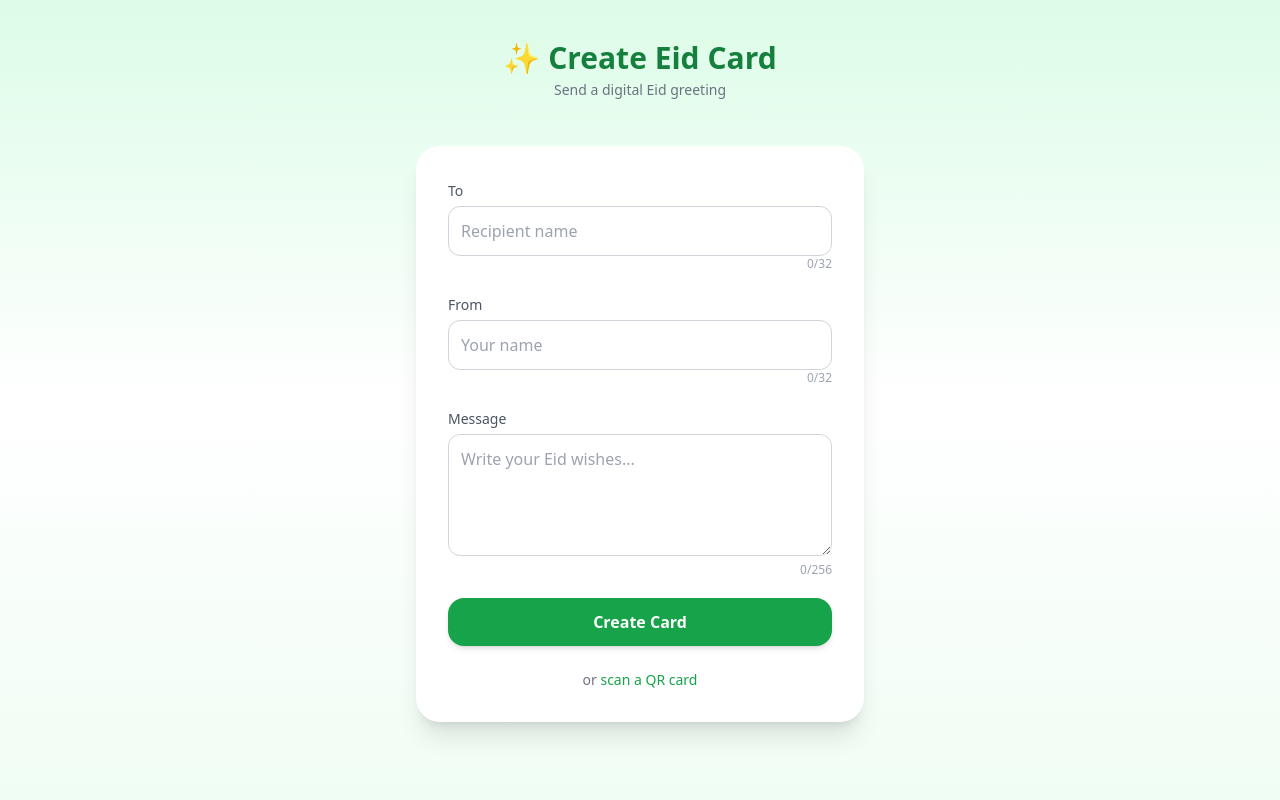
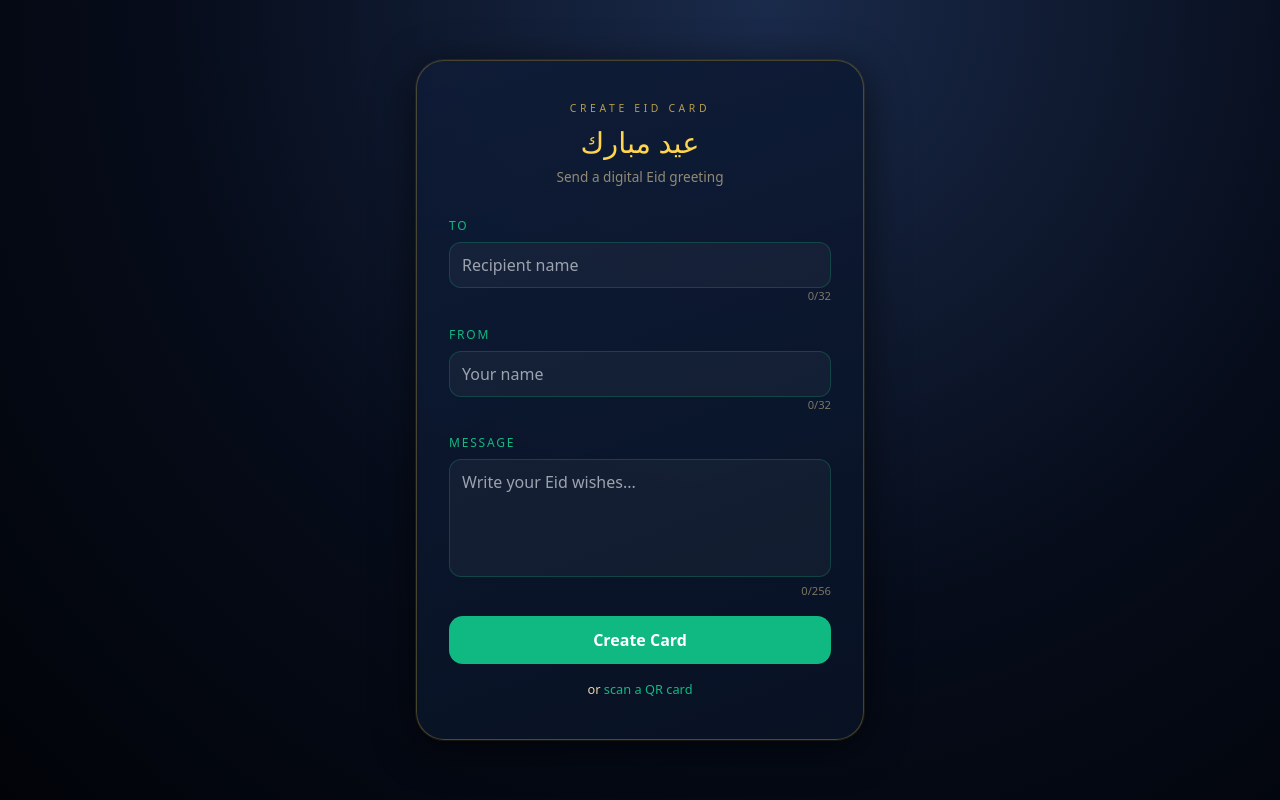
Before and after one commit to heronhoga/eid-fitr-card, a Nuxt app in the folder frontend/: page /create in a window 1280 px wide. Built offline with nearby package versions, Linux system fonts and the light colour scheme.

Commit message:
fix:fix layout

```diff
--- a/frontend/app/pages/create.vue
+++ b/frontend/app/pages/create.vue
@@ -100,121 +100,283 @@ async function submitForm() {
 </script>
 
 <template>
-  <div
-    class="min-h-screen bg-gradient-to-b from-green-100 via-white to-green-50 flex flex-col"
-  >
-    <!-- Header -->
-    <header class="text-center pt-10 pb-4">
-      <h1 class="text-3xl font-bold text-green-700">✨ Create Eid Card</h1>
-      <p class="text-gray-500 text-sm mt-1">Send a digital Eid greeting</p>
-    </header>
+  <div class="create-root">
+    <!-- Background -->
+    <div class="sky"></div>
 
-    <!-- Form Container -->
-    <main class="flex-1 flex items-center justify-center px-6 pb-12">
-      <div class="bg-white w-full max-w-md rounded-3xl shadow-xl p-8">
-        <form @submit.prevent="submitForm" class="space-y-5">
-          <div>
-            <label class="text-sm text-gray-600">To</label>
+    <main class="content-wrap">
+      <div class="create-card">
+        <!-- Header -->
+        <div class="header">
+          <p class="label">Create Eid Card</p>
+          <h1 class="arabic">عيد مبارك</h1>
+          <p class="subtitle">Send a digital Eid greeting</p>
+        </div>
+
+        <!-- Form -->
+        <form @submit.prevent="submitForm" class="form">
+          <!-- To -->
+          <div class="field">
+            <label>To</label>
             <input
               v-model="form.to"
               type="text"
               placeholder="Recipient name"
-              class="mt-1 w-full p-3 rounded-xl border border-gray-300 focus:ring-2 focus:ring-green-500"
+              maxlength="32"
               required
-              maxlength="32"
             />
-            <p class="text-xs text-gray-400 text-right">
-              {{ form.to.length }}/32
-            </p>
+            <span class="counter">{{ form.to.length }}/32</span>
           </div>
 
-          <div>
-            <label class="text-sm text-gray-600">From</label>
+          <!-- From -->
+          <div class="field">
+            <label>From</label>
             <input
               v-model="form.from"
               type="text"
               placeholder="Your name"
-              class="mt-1 w-full p-3 rounded-xl border border-gray-300 focus:ring-2 focus:ring-green-500"
+              maxlength="32"
               required
-              maxlength="32"
             />
-            <p class="text-xs text-gray-400 text-right">
-              {{ form.from.length }}/32
-            </p>
+            <span class="counter">{{ form.from.length }}/32</span>
           </div>
 
-          <div>
-            <label class="text-sm text-gray-600">Message</label>
+          <!-- Message -->
+          <div class="field">
+            <label>Message</label>
             <textarea
               v-model="form.description"
               rows="4"
+              maxlength="256"
               placeholder="Write your Eid wishes..."
-              class="mt-1 w-full p-3 rounded-xl border border-gray-300 focus:ring-2 focus:ring-green-500"
               required
-              maxlength="256"
             ></textarea>
-            <p class="text-xs text-gray-400 text-right">
-              {{ form.description.length }}/256
-            </p>
+            <span class="counter">{{ form.description.length }}/256</span>
           </div>
 
-          <button
-            type="submit"
-            class="w-full bg-green-600 hover:bg-green-700 text-white py-3 rounded-2xl font-semibold shadow-md transition active:scale-95"
-            :disabled="loading"
-          >
+          <!-- Submit -->
+          <button class="btn primary" :disabled="loading">
             {{ loading ? "Creating Card..." : "Create Card" }}
           </button>
 
-          <p v-if="error" class="text-red-500 text-sm text-center">
-            {{ error }}
-          </p>
-
-          <p v-if="success" class="text-green-600 text-sm text-center">
-            Card created successfully
-          </p>
+          <p v-if="error" class="error">{{ error }}</p>
+          <p v-if="success" class="success">Card created successfully</p>
         </form>
 
-        <p class="text-center mt-6 text-sm text-gray-500">
+        <p class="alt-link">
           or
-          <NuxtLink
-            to="/scan"
-            class="text-green-600 font-medium hover:underline"
-          >
-            scan a QR card
-          </NuxtLink>
+          <NuxtLink to="/scan">scan a QR card</NuxtLink>
         </p>
       </div>
     </main>
 
     <!-- QR Modal -->
-    <div
-      v-if="showQR"
-      class="fixed inset-0 bg-black/60 flex items-center justify-center z-50 px-4"
-    >
-      <div
-        class="bg-white rounded-3xl p-6 w-full max-w-sm text-center shadow-xl space-y-4"
-      >
-        <h2 class="text-xl font-semibold text-green-700">📷 Scan Your Card</h2>
+    <div v-if="showQR" class="modal">
+      <div class="modal-card">
+        <h2 class="modal-title">📷 Scan Your Card</h2>
 
-        <img :src="qrCodeUrl" alt="QR Code" class="mx-auto w-48 h-48" />
+        <img :src="qrCodeUrl" alt="QR Code" class="qr" />
 
-        <div class="space-y-2">
-          <button
-            @click="downloadQR"
-            class="w-full bg-white border border-green-600 text-green-600 py-2 rounded-xl font-medium hover:bg-green-50"
-          >
+        <div class="modal-actions">
+          <button @click="downloadQR" class="btn outline">
             Download QR Code
           </button>
 
-          <button
-            @click="closeQR"
-            class="w-full bg-green-600 text-white py-2 rounded-xl"
-          >
-            Close
-          </button>
+          <button @click="closeQR" class="btn primary">Close</button>
         </div>
       </div>
     </div>
   </div>
 </template>
+
+<style scoped>
+.create-root {
+  min-height: 100vh;
+  display: flex;
+  align-items: center;
+  justify-content: center;
+  background: #04060f;
+  overflow: hidden;
+}
+
+.sky {
+  position: fixed;
+  inset: 0;
+  background: radial-gradient(
+    ellipse at 60% 0%,
+    #1a2a4a 0%,
+    #060c1a 55%,
+    #010308 100%
+  );
+  z-index: 0;
+}
+
+.content-wrap {
+  position: relative;
+  z-index: 10;
+  width: 100%;
+  max-width: 480px;
+  padding: 1rem;
+}
+
+.create-card {
+  background: linear-gradient(
+    160deg,
+    rgba(15, 28, 55, 0.92),
+    rgba(8, 18, 36, 0.97)
+  );
+  border: 1px solid rgba(255, 210, 70, 0.25);
+  border-radius: 28px;
+  padding: 2.5rem 2rem;
+  color: #e8d5a0;
+  box-shadow:
+    0 0 0 1px rgba(255, 210, 70, 0.08),
+    0 8px 40px rgba(0, 0, 0, 0.6);
+}
+
+.header {
+  text-align: center;
+  margin-bottom: 1.5rem;
+}
+
+.label {
+  font-size: 0.65rem;
+  letter-spacing: 0.35em;
+  text-transform: uppercase;
+  color: #ffd54f;
+  opacity: 0.7;
+}
+
+.arabic {
+  font-size: 1.8rem;
+  color: #ffd54f;
+  margin-top: 4px;
+}
+
+.subtitle {
+  font-size: 0.85rem;
+  opacity: 0.6;
+  margin-top: 4px;
+}
+
+.form {
+  display: flex;
+  flex-direction: column;
+  gap: 1rem;
+}
+
+.field label {
+  font-size: 0.75rem;
+  letter-spacing: 0.15em;
+  text-transform: uppercase;
+  color: #10b981;
+}
+
+.field input,
+.field textarea {
+  width: 100%;
+  margin-top: 6px;
+  padding: 10px 12px;
+  border-radius: 12px;
+  border: 1px solid rgba(16, 185, 129, 0.25);
+  background: rgba(255, 255, 255, 0.04);
+  color: white;
+  outline: none;
+}
+
+.field textarea {
+  resize: none;
+}
+
+.counter {
+  display: block;
+  font-size: 0.7rem;
+  opacity: 0.5;
+  text-align: right;
+}
+
+.btn {
+  padding: 12px;
+  border-radius: 14px;
+  font-weight: 600;
+  cursor: pointer;
+  border: none;
+}
+
+.btn.primary {
+  background: #10b981;
+  color: white;
+}
+
+.btn.primary:hover {
+  background: #059669;
+}
+
+.btn.outline {
+  border: 1px solid #10b981;
+  color: #10b981;
+  background: transparent;
+}
+
+.error {
+  color: #ef9a9a;
+  font-size: 0.85rem;
+  text-align: center;
+}
+
+.success {
+  color: #10b981;
+  font-size: 0.85rem;
+  text-align: center;
+}
+
+.alt-link {
+  text-align: center;
+  margin-top: 1rem;
+  font-size: 0.8rem;
+}
+
+.alt-link a {
+  color: #10b981;
+  text-decoration: none;
+}
+
+.modal {
+  position: fixed;
+  inset: 0;
+  background: rgba(0, 0, 0, 0.7);
+  display: flex;
+  align-items: center;
+  justify-content: center;
+  z-index: 50;
+}
+
+.modal-card {
+  background: linear-gradient(
+    160deg,
+    rgba(15, 28, 55, 0.95),
+    rgba(8, 18, 36, 0.98)
+  );
+  border: 1px solid rgba(255, 210, 70, 0.25);
+  border-radius: 24px;
+  padding: 2rem;
+  text-align: center;
+  width: 320px;
+}
+
+.modal-title {
+  color: #ffd54f;
+  margin-bottom: 1rem;
+}
+
+.qr {
+  width: 180px;
+  margin: 0 auto 1rem;
+}
+
+.modal-actions {
+  display: flex;
+  flex-direction: column;
+  gap: 10px;
+}
+</style>
--- a/frontend/app/pages/index.vue
+++ b/frontend/app/pages/index.vue
@@ -1,77 +1,163 @@
 <script setup lang="ts">
 useHead({
-  title: 'Eid Card | By Hoga',
+  title: "Eid Card | By Hoga",
   meta: [
     {
-      name: 'description',
-      content: 'Eid Mubarak',
+      name: "description",
+      content: "Eid Mubarak",
     },
   ],
-})
+});
 </script>
 
 <template>
-  <div class="min-h-screen bg-gradient-to-b from-green-100 via-white to-green-50 flex flex-col">
+  <div class="home-root">
+    <!-- Night sky background -->
+    <div class="sky"></div>
 
-    <!-- Header -->
-    <header class="pt-10 pb-4 text-center">
-      <h1 class="text-3xl font-bold text-green-700">
-        🌙 Eid Mubarak
-      </h1>
-    </header>
-
-    <!-- Main -->
-    <main class="flex-1 flex items-center justify-center px-6">
-
-      <div class="bg-white w-full max-w-md rounded-3xl shadow-xl p-8 space-y-6">
-
-        <!-- Illustration / Icon -->
-        <div class="text-center text-5xl">
-          🕌✨
+    <main class="content-wrap">
+      <div class="home-card">
+        <!-- Header -->
+        <div class="header">
+          <p class="label">Eid Mubarak</p>
+          <h1 class="arabic">عيد مبارك</h1>
         </div>
 
+        <!-- Icon -->
+        <div class="icon">🕌✨</div>
+
         <!-- Description -->
-        <div class="text-center space-y-2">
-          <p class="text-gray-700 text-base">
-            Scan a card using your camera
-          </p>
-
-          <p class="text-gray-500 text-sm">
-            Or open a card directly via URL
-          </p>
-
-          <p class="text-gray-500 text-sm">
-            You can also create a new Eid card
-          </p>
+        <div class="desc">
+          <p>Scan a card using your camera</p>
+          <p class="sub">Or open a card directly via URL</p>
+          <p class="sub">You can also create a new Eid card</p>
         </div>
 
         <!-- Buttons -->
-        <div class="space-y-4 pt-2">
+        <div class="actions">
+          <NuxtLink to="/scan" class="btn primary"> 📷 Scan Card </NuxtLink>
 
-          <NuxtLink
-            to="/scan"
-            class="block w-full text-center bg-green-600 hover:bg-green-700 text-white py-3 rounded-2xl text-lg font-semibold shadow-md transition active:scale-95"
-          >
-            📷 Scan Card
-          </NuxtLink>
-
-          <NuxtLink
-            to="/create"
-            class="block w-full text-center bg-white border-2 border-green-600 text-green-600 py-3 rounded-2xl text-lg font-semibold hover:bg-green-50 transition active:scale-95"
-          >
-            ✨ Create Card
-          </NuxtLink>
-
+          <NuxtLink to="/create" class="btn outline"> ✨ Create Card </NuxtLink>
         </div>
 
+        <p class="footer">Made with ❤️ by hoga</p>
       </div>
-
     </main>
-
-    <!-- Footer -->
-    <footer class="text-center pb-6 text-sm text-gray-400">
-      Made with ❤️ by hoga
-    </footer>
-
   </div>
 </template>
+
+<style scoped>
+.home-root {
+  min-height: 100vh;
+  display: flex;
+  align-items: center;
+  justify-content: center;
+  background: #04060f;
+  overflow: hidden;
+}
+
+.sky {
+  position: fixed;
+  inset: 0;
+  background: radial-gradient(
+    ellipse at 60% 0%,
+    #1a2a4a 0%,
+    #060c1a 55%,
+    #010308 100%
+  );
+  z-index: 0;
+}
+
+.content-wrap {
+  position: relative;
+  z-index: 10;
+  width: 100%;
+  max-width: 420px;
+  padding: 1rem;
+}
+
+.home-card {
+  background: linear-gradient(
+    160deg,
+    rgba(15, 28, 55, 0.92) 0%,
+    rgba(8, 18, 36, 0.97) 100%
+  );
+  border: 1px solid rgba(255, 210, 70, 0.25);
+  border-radius: 28px;
+  padding: 2.5rem 2rem;
+  text-align: center;
+  color: #e8d5a0;
+  box-shadow:
+    0 0 0 1px rgba(255, 210, 70, 0.08),
+    0 8px 40px rgba(0, 0, 0, 0.6);
+}
+
+.label {
+  font-size: 0.65rem;
+  letter-spacing: 0.35em;
+  text-transform: uppercase;
+  color: #ffd54f;
+  opacity: 0.7;
+}
+
+.arabic {
+  font-size: 1.8rem;
+  margin-top: 6px;
+  color: #ffd54f;
+  text-shadow: 0 0 24px rgba(255, 210, 70, 0.5);
+}
+
+.icon {
+  font-size: 2.5rem;
+  margin: 1.5rem 0;
+}
+
+.desc p {
+  font-size: 0.95rem;
+  margin: 4px 0;
+}
+
+.desc .sub {
+  opacity: 0.65;
+}
+
+.actions {
+  margin-top: 1.6rem;
+  display: flex;
+  flex-direction: column;
+  gap: 12px;
+}
+
+.btn {
+  display: block;
+  padding: 12px;
+  border-radius: 16px;
+  font-weight: 600;
+  text-decoration: none;
+  transition: 0.25s;
+}
+
+.btn.primary {
+  background: #10b981;
+  color: white;
+}
+
+.btn.primary:hover {
+  background: #059669;
+}
+
+.btn.outline {
+  border: 1px solid #10b981;
+  color: #10b981;
+}
+
+.btn.outline:hover {
+  background: rgba(16, 185, 129, 0.1);
+}
+
+.footer {
+  margin-top: 1.6rem;
+  font-size: 0.75rem;
+  opacity: 0.5;
+}
+</style>
```
Also changed, not shown: frontend/app/pages/card/[cardid].vue (+10 -2 lines), frontend/app/pages/scan.vue (+5 -5 lines), 1 other file (tests, documents, lock files or other folders).
